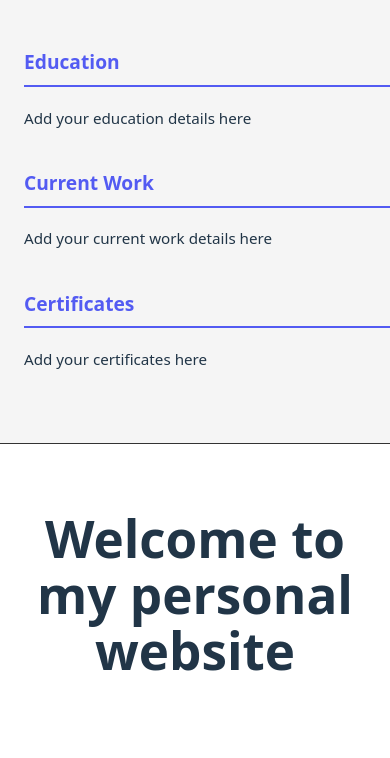
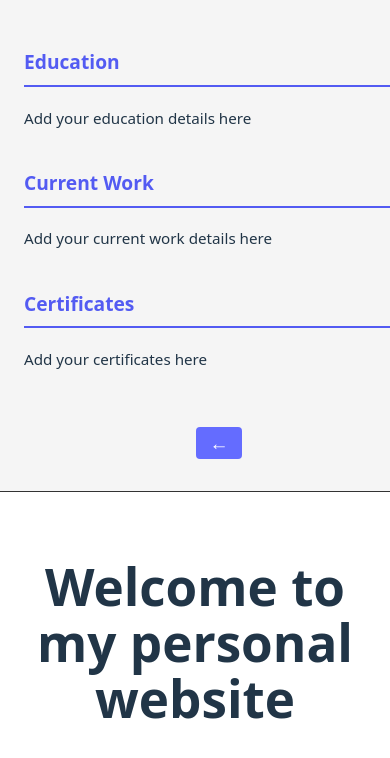
Before and after one commit to OscarFalck17/personal-website, a React (Vite) app: page / in a window 390 px wide. Shown: the top 758 px of the page. Built offline with nearby package versions, Linux system fonts and the light colour scheme.

Commit message:
Add expandable/collapsible sidebar with toggle button
Co-authored-by: OscarFalck17 <217069342+OscarFalck17@users.noreply.github.com>

```diff
--- a/src/App.css
+++ b/src/App.css
@@ -5,10 +5,22 @@
 
 .app {
   flex: 1;
-  margin-left: 250px;
+  margin-left: 10vw;
+  min-width: 0;
   max-width: 1280px;
   padding: 2rem;
   text-align: center;
+  transition: margin-left 0.3s ease;
+}
+
+.app.sidebar-collapsed {
+  margin-left: 50px;
+}
+
+@media (min-width: 769px) {
+  .app {
+    margin-left: max(10vw, 150px);
+  }
 }
 
 @media (max-width: 768px) {
@@ -19,4 +31,8 @@
   .app {
     margin-left: 0;
   }
+
+  .app.sidebar-collapsed {
+    margin-left: 0;
+  }
 }
--- a/src/App.tsx
+++ b/src/App.tsx
@@ -1,11 +1,14 @@
+import { useState } from 'react'
 import './App.css'
 import Sidebar from './Sidebar'
 
 function App() {
+  const [isSidebarCollapsed, setIsSidebarCollapsed] = useState(false)
+
   return (
     <div className="app-container">
-      <Sidebar />
-      <main className="app">
+      <Sidebar onToggle={setIsSidebarCollapsed} />
+      <main className={`app ${isSidebarCollapsed ? 'sidebar-collapsed' : ''}`}>
         <h1>Welcome to my personal website</h1>
       </main>
     </div>
--- a/src/Sidebar.css
+++ b/src/Sidebar.css
@@ -1,5 +1,6 @@
 .sidebar {
-  width: 250px;
+  width: 10vw;
+  min-width: 150px;
   min-height: 100vh;
   background-color: #1a1a1a;
   padding: 2rem 1.5rem;
@@ -8,6 +9,43 @@
   left: 0;
   top: 0;
   overflow-y: auto;
+  transition: width 0.3s ease, min-width 0.3s ease;
+  display: flex;
+  flex-direction: column;
+}
+
+.sidebar.collapsed {
+  width: 50px;
+  min-width: 50px;
+  padding: 1rem 0.5rem;
+}
+
+.sidebar-toggle {
+  position: absolute;
+  bottom: 1rem;
+  right: 0.5rem;
+  background-color: #646cff;
+  color: white;
+  border: none;
+  border-radius: 4px;
+  width: 32px;
+  height: 32px;
+  cursor: pointer;
+  font-size: 1.2em;
+  display: flex;
+  align-items: center;
+  justify-content: center;
+  transition: background-color 0.2s ease;
+  z-index: 10;
+}
+
+.sidebar-toggle:hover {
+  background-color: #535bf2;
+}
+
+.sidebar nav {
+  flex: 1;
+  overflow: hidden;
 }
 
 .sidebar-section {
@@ -55,8 +93,22 @@
   .sidebar {
     position: relative;
     width: 100%;
+    min-width: 100%;
     min-height: auto;
     border-right: none;
     border-bottom: 1px solid #333;
   }
+
+  .sidebar.collapsed {
+    width: 100%;
+    min-width: 100%;
+    padding: 0.5rem 1rem;
+  }
+
+  .sidebar-toggle {
+    position: relative;
+    bottom: auto;
+    right: auto;
+    margin: 1rem auto 0;
+  }
 }
--- a/src/Sidebar.tsx
+++ b/src/Sidebar.tsx
@@ -1,9 +1,24 @@
+import { useState } from 'react'
 import './Sidebar.css'
 
-function Sidebar() {
+interface SidebarProps {
+  onToggle: (isCollapsed: boolean) => void
+}
+
+function Sidebar({ onToggle }: SidebarProps) {
+  const [isCollapsed, setIsCollapsed] = useState(false)
+
+  const handleToggle = () => {
+    const newState = !isCollapsed
+    setIsCollapsed(newState)
+    onToggle(newState)
+  }
+
   return (
-    <aside className="sidebar">
+    <aside className={`sidebar ${isCollapsed ? 'collapsed' : ''}`}>
       <nav>
+        {!isCollapsed && (
+          <>
             <section className="sidebar-section">
               <h2>Education</h2>
               <ul>
@@ -24,7 +39,17 @@ function Sidebar() {
                 <li>Add your certificates here</li>
               </ul>
             </section>
+          </>
+        )}
       </nav>
+
+      <button
+        className="sidebar-toggle"
+        onClick={handleToggle}
+        aria-label={isCollapsed ? 'Expand sidebar' : 'Collapse sidebar'}
+      >
+        {isCollapsed ? '→' : '←'}
+      </button>
     </aside>
   )
 }
```
Lines whose indentation alone changed are shown as unchanged.
